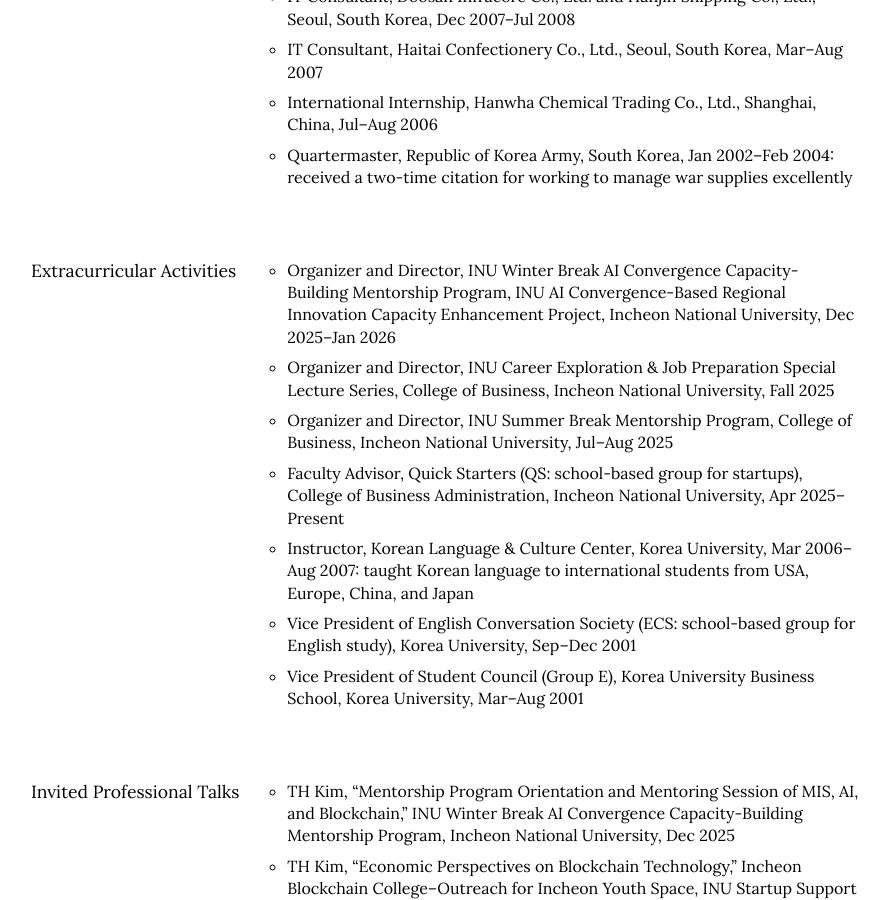
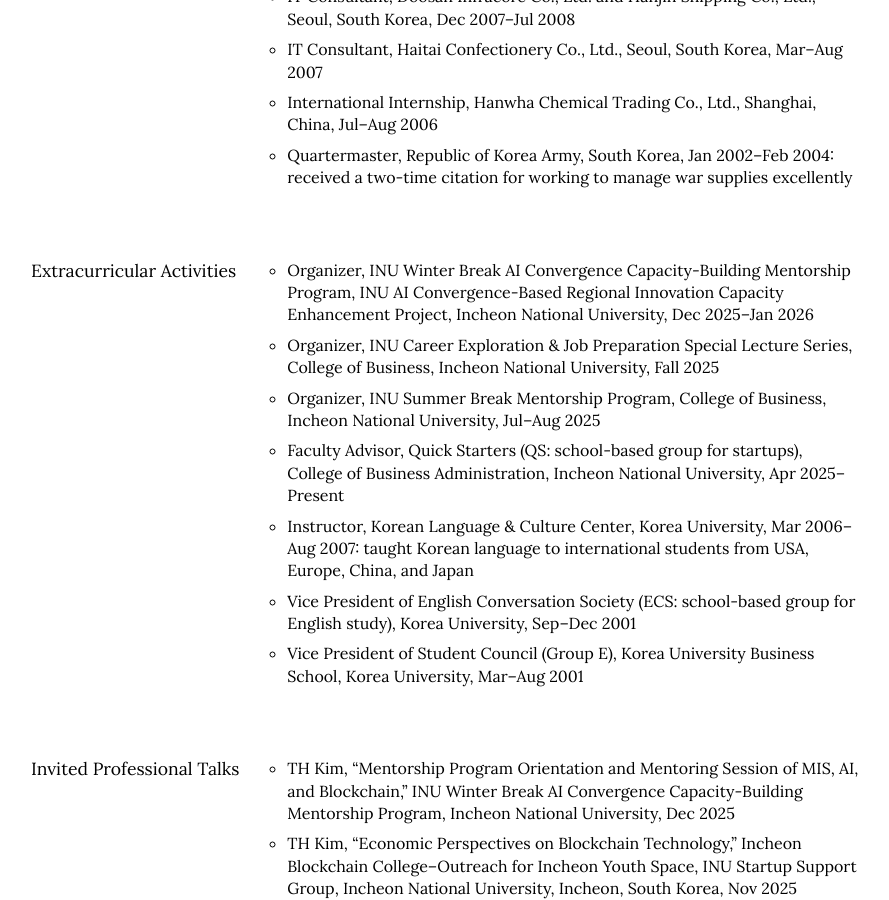
Before and after one commit to istaehun/taehun, a Jekyll site: the page built from engagement.html, in a window 1280 px wide and 900 px high, scrolled down 4961 px. Shown: the whole window, without its empty margins (189-1078 px from the left). Built offline with Jekyll 4.4.1, drawn with Linux system fonts in a browser that asks for light colours; nearby versions of some CDN libraries.

Commit message:
Update extracurricular activities to use 'Organizer'

```diff
--- a/_data/engagement.yml
+++ b/_data/engagement.yml
@@ -116,9 +116,9 @@
   -
     title: Extracurricular Activities
     list:
-      - "Organizer and Director, INU Winter Break AI Convergence Capacity-Building Mentorship Program, INU AI Convergence-Based Regional Innovation Capacity Enhancement Project, Incheon National University, Dec 2025–Jan 2026"
-      - "Organizer and Director, INU Career Exploration & Job Preparation Special Lecture Series, College of Business, Incheon National University, Fall 2025"
-      - "Organizer and Director, INU Summer Break Mentorship Program, College of Business, Incheon National University, Jul–Aug 2025"
+      - "Organizer, INU Winter Break AI Convergence Capacity-Building Mentorship Program, INU AI Convergence-Based Regional Innovation Capacity Enhancement Project, Incheon National University, Dec 2025–Jan 2026"
+      - "Organizer, INU Career Exploration & Job Preparation Special Lecture Series, College of Business, Incheon National University, Fall 2025"
+      - "Organizer, INU Summer Break Mentorship Program, College of Business, Incheon National University, Jul–Aug 2025"
       - "Faculty Advisor, Quick Starters (QS: school-based group for startups), College of Business Administration, Incheon National University, Apr 2025–Present"
       - "Instructor, Korean Language & Culture Center, Korea University, Mar 2006–Aug 2007: taught Korean language to international students from USA, Europe, China, and Japan"
       - "Vice President of English Conversation Society (ECS: school-based group for English study), Korea University, Sep–Dec 2001"
```
